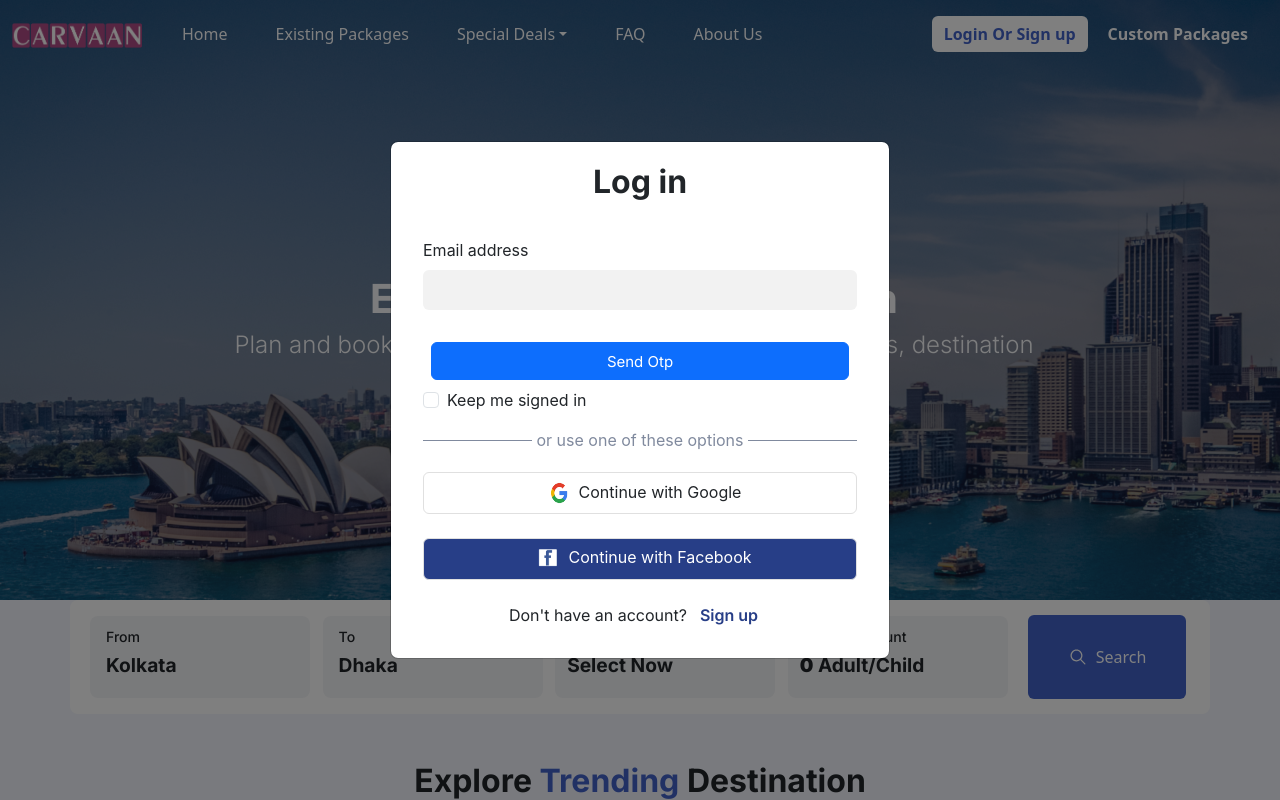
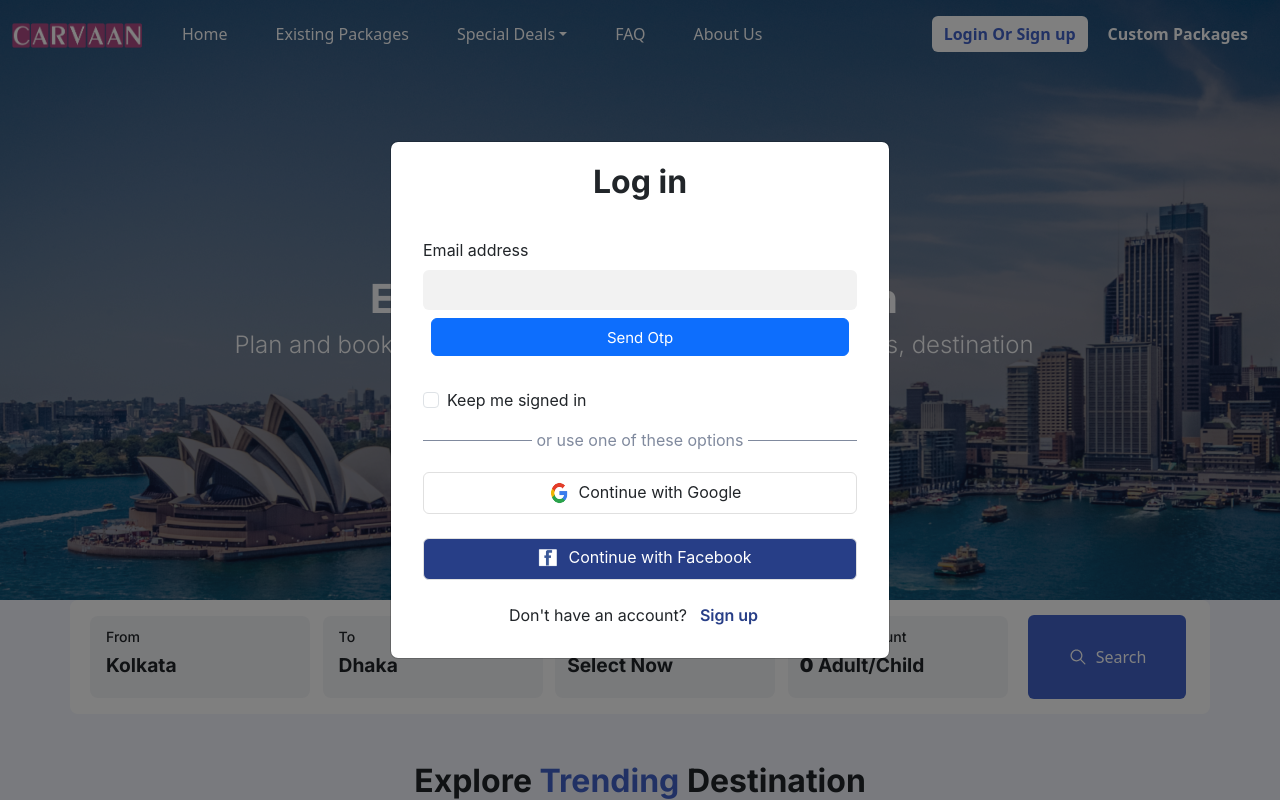
Before and after one commit to deepaksingh101101/carvaanFrontend, a React (Vite) app: page / in a window 1280 px wide. Both pictures are taken after a click on the button "Login Or Sign up". Shown: the top 800 px of the page. Built offline with nearby package versions, Linux system fonts and the light colour scheme.

Commit message:
login form validator implemented

```diff
--- a/src/components/loginModal/LoginModal.jsx
+++ b/src/components/loginModal/LoginModal.jsx
@@ -7,34 +7,35 @@
 import { useState } from 'react';
 import OtpBox from '../otpBox/OtpBox';
 import ErrorMessage from '../errorMessage/ErrorMessage'
+import  {useForm} from 'react-hook-form'
+export default function LoginModal() {
 
-export default function LoginModal() {
+  const {register,handleSubmit,formState:{errors}}=useForm()
+
 
 const [userEmail, setUserEmail] = useState("");
 const [showOtpBox, setShowOtpBox] = useState(false);
-const [showEmailInputError,setShowEmailInputError]= useState(false);
+// const [showEmailInputError,setShowEmailInputError]= useState(false);
 const[sendBtnContent,setSendBtnContent]=useState("Send Otp");
 // const [isUserLogin, setIsUserLogin] = useState(false)
-const handleSendOtp =  (e) => {
-  e.preventDefault();
+const handleSendOtp =  (data) => {
   setSendBtnContent("Resend Otp")
-  e.preventDefault();
-  if (userEmail.length === 0) {
-    setShowEmailInputError(true);
-  } else {
-    setShowEmailInputError(false);
+    // setShowEmailInputError(false);
     setShowOtpBox(true);
     try {
-      const response =  postApi("post", "/users/send_otp_on_email", { email: userEmail });
+      const response =  postApi("post", "/users/send_otp_on_email", { data });
       console.log(response);
     } catch (error) {
       console.error("Error sending OTP:", error);
     }
-  }
+
 };
 
-
-
+const formSubmit=(data)=>{
+  setUserEmail(data)
+  handleSendOtp(data)
+console.log(data)
+}
 
   return (
  (
@@ -45,29 +46,36 @@
                         <h2 className="modal-title w-100 fw-bolder " id="exampleModalLongTitle">Log in</h2>
                     </div>
                     <div className="modal-body">
-                    <form>
+                    <form onSubmit={handleSubmit(formSubmit)}>
   <div className="">
     <label htmlFor="exampleInputEmail1"  className=" form-label login_label">Email address</label>
     <input
     type="email"
-    value={userEmail}
-    onChange={(event) => { setUserEmail(event.target.value) }}
-    className="form-control border-0 p-2 bg_input_grey"
+    // value={userEmail}
+    // onChange={(event) => { setUserEmail(event.target.value) }}
+    className={`form-control border-0 p-2 bg_input_grey ${errors.email? "is-invalid":""} `}
     id="exampleInputEmail1"
     aria-describedby="emailHelp"
     required
+    {...register("email",{required:true})}
 />
+{errors.email &&  <div className="invalid-feedback">
+      Email is Required
+    </div>}
+    <div className="d-flex px-2">
+  <button type='submit'  className='w-100 my-2 btn btn-primary   '    ><span className='send_otp_btn'>{sendBtnContent}</span></button>
+</div>
   </div>
 
 {
-  showEmailInputError?(<ErrorMessage message="Please Enter Email"/>):("")
+  // showEmailInputError?(<ErrorMessage message="Please Enter Email"/>):("")
 }
 
 
   <br/>
-<div className="d-flex px-2">
+{/* <div className="d-flex px-2">
   <button type='submit'  className='w-100 my-2 btn btn-primary   '  onClick={handleSendOtp}  ><span className='send_otp_btn'>{sendBtnContent}</span></button>
-</div>
+</div> */}
   {/* need to be changed */}
   {/* <div className="mb-3">
     <label htmlFor="exampleInputotp1" className="form-label login_label">Otp</label>
--- a/src/components/otpBox/OtpBox.jsx
+++ b/src/components/otpBox/OtpBox.jsx
@@ -9,6 +9,7 @@
   const [otp, setOtp] = useState(['', '', '', '', '', '']); // Initialize state with an array of 6 empty strings
   const inputsRef = useRef([]);
   const [showOtpError, setShowOtpError] = useState(false);
+  const [wrongOtpError, setWrongOtpError] = useState(false);
   const [isDataBsAdded, setIsDataBsAdded] = useState(false);
 
   useEffect(() => {
@@ -48,8 +49,12 @@
         if(response){
           localStorage.setItem("accessToken",response.data.accessToken)
           localStorage.setItem("refreshToken",response.data.refreshToken)
+          setWrongOtpError(false)
           setIsDataBsAdded(true)
           navigate('/')
+        }
+        else{
+          setWrongOtpError(true)
         }
       } catch (error) {
         console.error("Error sending OTP:", error);
@@ -93,9 +98,8 @@
           />
         ))}
       </div>
-      {showOtpError ? (
-        <ErrorMessage message="Please Enter Otp" />
-      ) : null}
+      {showOtpError && <ErrorMessage message="Please Enter OTP" />}
+      {wrongOtpError && <ErrorMessage message="Invalid OTP" />}
       <button
         id="verifyButton"
         className='btn my-3 w-100 btn-primary'
```
